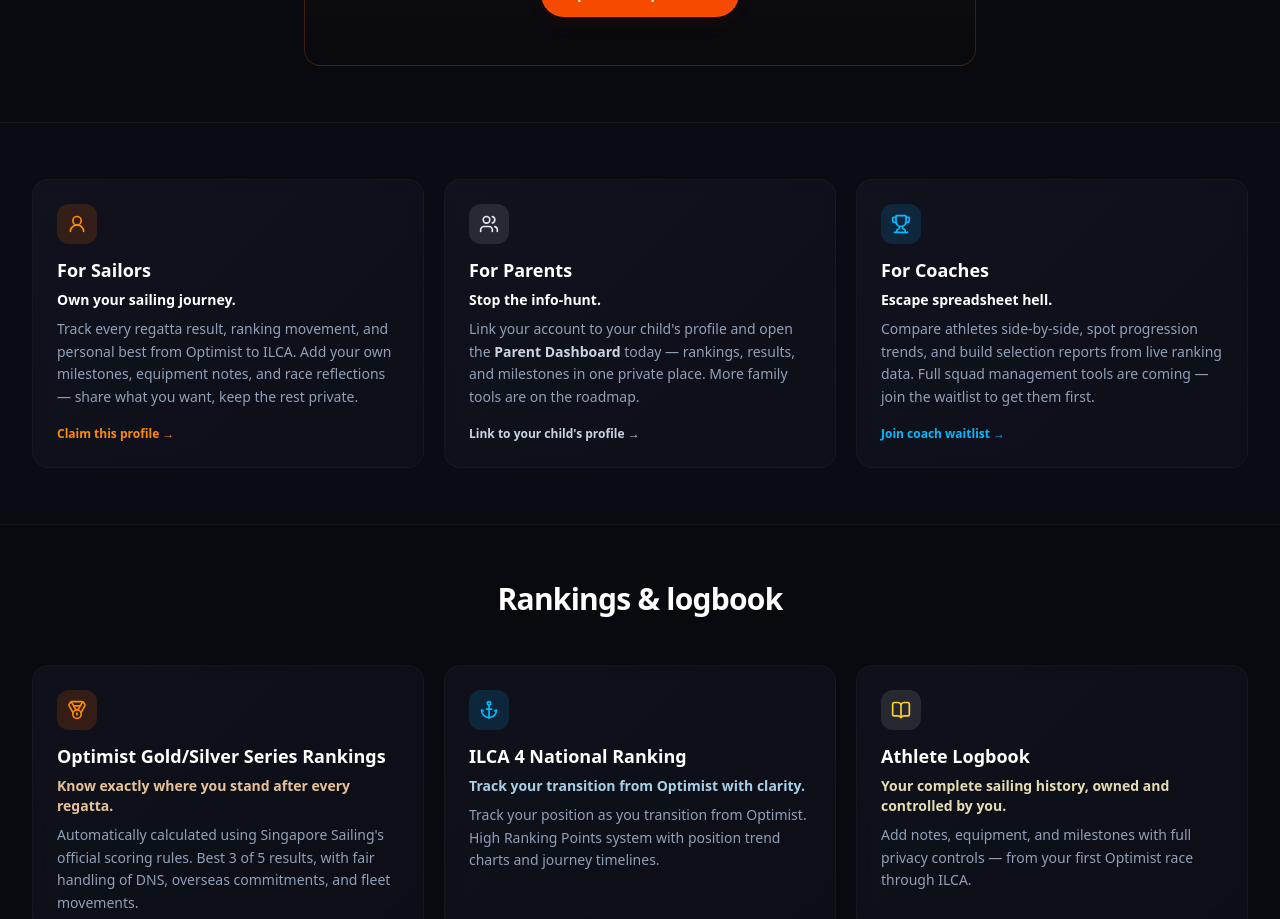
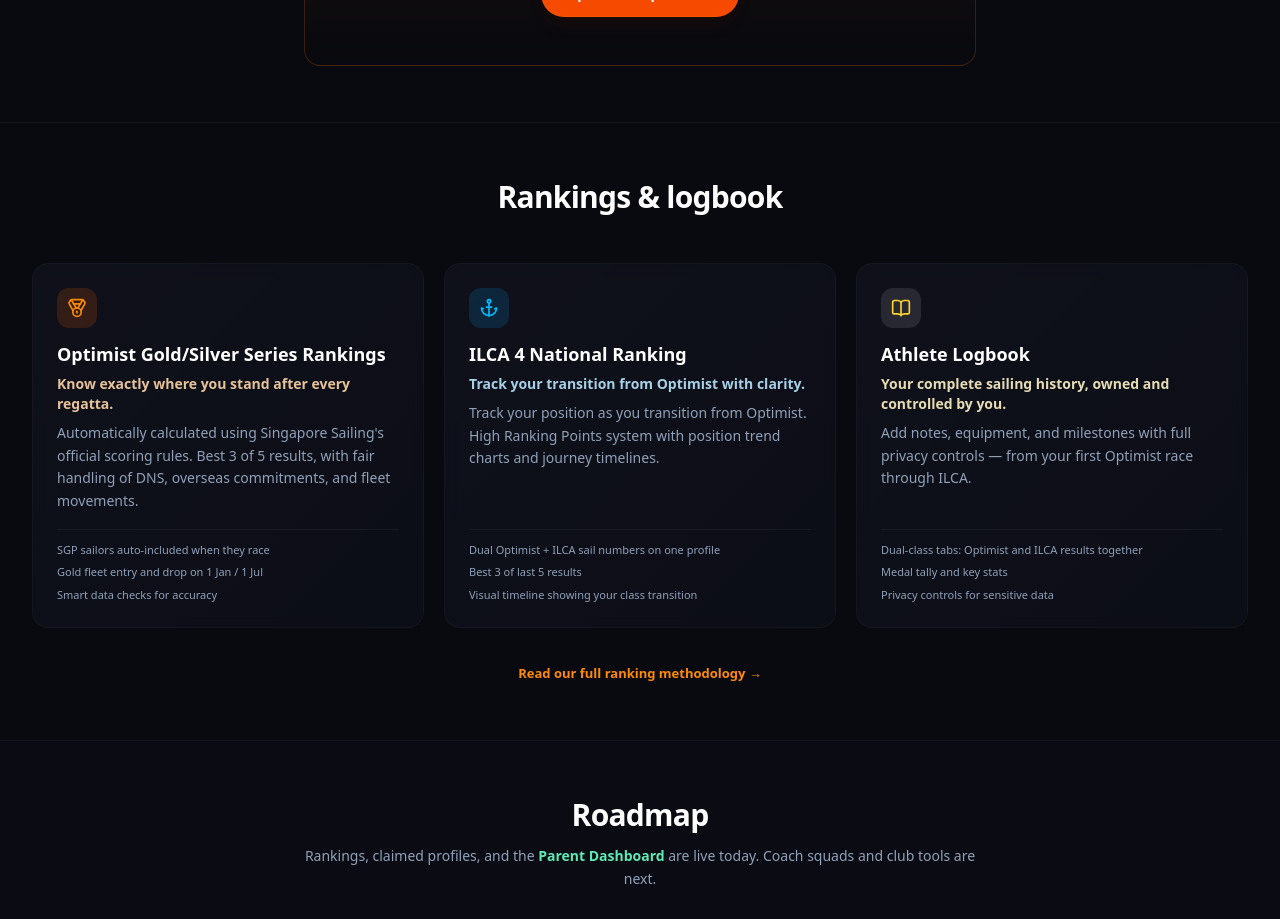
Before and after one commit to marcuswongjw/sailorpath, a Next.js app: page / in a window 1280 px wide. Shown: the part 1800-2719 px from the top of the page. Built offline with nearby package versions, Linux system fonts and the light colour scheme; no server answers.

Commit message:
Remove homepage audience cards; fix demo sailor sample consistency.
Drop For Sailors/Parents/Coaches section. Align Kimberly demo Best 3/5
math (3+4+5=12), Jul–Dec series results, school name for a female sailor,
and standing strip events with the results list.

```diff
--- a/src/app/page.tsx
+++ b/src/app/page.tsx
@@ -8,8 +8,6 @@ import {
   Anchor,
   Medal,
   BookOpen,
-  Users,
-  UserRound,
 } from "lucide-react";
 import { WaitlistForm } from "@/components/WaitlistForm";
 
@@ -304,78 +302,6 @@ export default function HomePage() {
         </div>
       </section>
 
-      {/* Audience features */}
-      <section className="border-t border-white/5 bg-[#0b0c13] py-12 sm:py-14">
-        <div className="mx-auto max-w-7xl px-4 sm:px-6 lg:px-8">
-          <div className="grid grid-cols-1 md:grid-cols-3 gap-4 sm:gap-5">
-            <article className="glass-card rounded-2xl p-5 sm:p-6 border border-orange-500/25 flex flex-col">
-              <div className="flex h-10 w-10 items-center justify-center rounded-xl bg-orange-500/15 mb-3">
-                <UserRound className="h-5 w-5 text-orange-400" />
-              </div>
-              <h2 className="text-lg font-bold text-white">For Sailors</h2>
-              <p className="text-sm font-semibold text-white mt-1.5">
-                Own your sailing journey.
-              </p>
-              <p className="text-xs sm:text-sm text-slate-400 mt-2 leading-relaxed flex-1">
-                Track every regatta result, ranking movement, and personal best
-                from Optimist to ILCA. Add your own milestones, equipment notes,
-                and race reflections — share what you want, keep the rest
-                private.
-              </p>
-              <Link
-                href="/claim-profile"
-                className="mt-4 text-[12px] font-bold text-orange-400 hover:text-orange-300"
-              >
-                Claim this profile →
-              </Link>
-            </article>
-
-            <article className="glass-card rounded-2xl p-5 sm:p-6 border border-white/10 flex flex-col">
-              <div className="flex h-10 w-10 items-center justify-center rounded-xl bg-white/10 mb-3">
-                <Users className="h-5 w-5 text-slate-200" />
-              </div>
-              <h2 className="text-lg font-bold text-white">For Parents</h2>
-              <p className="text-sm font-semibold text-white mt-1.5">
-                Stop the info-hunt.
-              </p>
-              <p className="text-xs sm:text-sm text-slate-400 mt-2 leading-relaxed flex-1">
-                Link your account to your child&apos;s profile and open the{" "}
-                <strong className="text-slate-300">Parent Dashboard</strong>{" "}
-                today — rankings, results, and milestones in one private place.
-                More family tools are on the roadmap.
-              </p>
-              <Link
-                href="/claim-profile"
-                className="mt-4 text-[12px] font-bold text-slate-300 hover:text-white"
-              >
-                Link to your child&apos;s profile →
-              </Link>
-            </article>
-
-            <article className="glass-card rounded-2xl p-5 sm:p-6 border border-sky-500/25 flex flex-col">
-              <div className="flex h-10 w-10 items-center justify-center rounded-xl bg-sky-500/15 mb-3">
-                <Trophy className="h-5 w-5 text-sky-400" />
-              </div>
-              <h2 className="text-lg font-bold text-white">For Coaches</h2>
-              <p className="text-sm font-semibold text-white mt-1.5">
-                Escape spreadsheet hell.
-              </p>
-              <p className="text-xs sm:text-sm text-slate-400 mt-2 leading-relaxed flex-1">
-                Compare athletes side-by-side, spot progression trends, and build
-                selection reports from live ranking data. Full squad management
-                tools are coming — join the waitlist to get them first.
-              </p>
-              <a
-                href="#roadmap-coach"
-                className="mt-4 text-[12px] font-bold text-sky-400 hover:text-sky-300"
-              >
-                Join coach waitlist →
-              </a>
-            </article>
-          </div>
-        </div>
-      </section>
-
       {/* Ranking features */}
       <section className="border-t border-white/5 bg-[#090a0f] py-12 sm:py-14">
         <div className="mx-auto max-w-7xl px-4 sm:px-6 lg:px-8">
--- a/src/lib/sampleProfile.ts
+++ b/src/lib/sampleProfile.ts
@@ -62,7 +62,7 @@ export const SAMPLE_SAILOR = {
   silverEntryDate: "2024-01-10",
   dropDate: null as string | null,
   currentFleet: "Series",
-  school: "Raffles Institution",
+  school: "Raffles Girls' School (Secondary)",
 
   dob: "2013-08-14",
   weight: 42,
@@ -178,7 +178,8 @@ export const SAMPLE_SERIES_STANDING = {
   fleet: "Gold" as const,
   overallRank: 3,
   fleetSize: 100,
-  best3of5: 14,
+  /** Lowest three: 3 + 4 + 5 = 12 (DNS 12 discarded) */
+  best3of5: 12,
   rScores: [
     {
       regattaId: "sr1",
@@ -186,6 +187,8 @@ export const SAMPLE_SERIES_STANDING = {
       score: 5,
       isDNS: false,
       isOverseasCommitment: false,
+      isCarryForward: false,
+      regattaDate: "2026-07-12",
     },
     {
       regattaId: "sr2",
@@ -193,6 +196,8 @@ export const SAMPLE_SERIES_STANDING = {
       score: 4,
       isDNS: false,
       isOverseasCommitment: false,
+      isCarryForward: false,
+      regattaDate: "2026-08-09",
     },
     {
       regattaId: "sr3",
@@ -200,6 +205,8 @@ export const SAMPLE_SERIES_STANDING = {
       score: 5,
       isDNS: false,
       isOverseasCommitment: false,
+      isCarryForward: false,
+      regattaDate: "2026-09-13",
     },
     {
       regattaId: "sr4",
@@ -207,20 +214,115 @@ export const SAMPLE_SERIES_STANDING = {
       score: 12,
       isDNS: true,
       isOverseasCommitment: false,
+      isCarryForward: false,
+      regattaDate: "2026-10-11",
     },
     {
       regattaId: "sr5",
-      regattaName: "Nationals · Nov",
+      regattaName: "NRS Final · Nov",
       score: 3,
       isDNS: false,
       isOverseasCommitment: false,
+      isCarryForward: false,
+      regattaDate: "2026-11-08",
     },
   ],
-  trendNote: "↑ 1 place vs Jun 2026 · Best 3 of 5 = 5+4+5",
+  trendNote: "↑ 1 place vs Jun 2026 · Best 3 of 5 = 3+4+5",
 };
 
 /** Optimist + ILCA 4 results (dual-class demo). boatClass drives class tabs. */
 export const SAMPLE_RESULTS = [
+  // Jul–Dec 2026 series window (aligned with SAMPLE_SERIES_STANDING)
+  {
+    id: "sr5",
+    regattaId: "sr5",
+    regattaName: "National Ranking Series Final 2026",
+    regattaSlug: "sample-nrs-final-2026",
+    regattaDate: "2026-11-08",
+    geography: "SG",
+    division: "Gold",
+    boatClass: "Optimist",
+    totalFleetSize: 92,
+    fleetSize: 92,
+    rank: 3,
+    totalScore: 41,
+    nettScore: 28,
+    isDns: false,
+    isOverseasCommitment: false,
+    raceCount: 7,
+  },
+  {
+    id: "sr4",
+    regattaId: "sr4",
+    regattaName: "NSC Cup Gold 2026",
+    regattaSlug: "sample-nsc-cup-oct-2026",
+    regattaDate: "2026-10-11",
+    geography: "SG",
+    division: "Gold",
+    boatClass: "Optimist",
+    totalFleetSize: 11,
+    fleetSize: 11,
+    rank: 12,
+    totalScore: null,
+    nettScore: null,
+    isDns: true,
+    isOverseasCommitment: false,
+    raceCount: 5,
+  },
+  {
+    id: "sr3",
+    regattaId: "sr3",
+    regattaName: "SAFYC Gold Regatta 2026",
+    regattaSlug: "sample-safyc-gold-sep-2026",
+    regattaDate: "2026-09-13",
+    geography: "SG",
+    division: "Gold",
+    boatClass: "Optimist",
+    totalFleetSize: 78,
+    fleetSize: 78,
+    rank: 5,
+    totalScore: 52,
+    nettScore: 39,
+    isDns: false,
+    isOverseasCommitment: false,
+    raceCount: 6,
+  },
+  {
+    id: "sr2",
+    regattaId: "sr2",
+    regattaName: "CSC Gold Championships 2026",
+    regattaSlug: "sample-csc-gold-aug-2026",
+    regattaDate: "2026-08-09",
+    geography: "SG",
+    division: "Gold",
+    boatClass: "Optimist",
+    totalFleetSize: 70,
+    fleetSize: 70,
+    rank: 4,
+    totalScore: 48,
+    nettScore: 35,
+    isDns: false,
+    isOverseasCommitment: false,
+    raceCount: 6,
+  },
+  {
+    id: "sr1",
+    regattaId: "sr1",
+    regattaName: "National Ranking Series 3 2026",
+    regattaSlug: "sample-nrs3-2026",
+    regattaDate: "2026-07-12",
+    geography: "SG",
+    division: "Gold",
+    boatClass: "Optimist",
+    totalFleetSize: 88,
+    fleetSize: 88,
+    rank: 5,
+    totalScore: 55,
+    nettScore: 42,
+    isDns: false,
+    isOverseasCommitment: false,
+    raceCount: 6,
+  },
   {
     id: "sample-r1",
     regattaId: "sample-r1",
```
